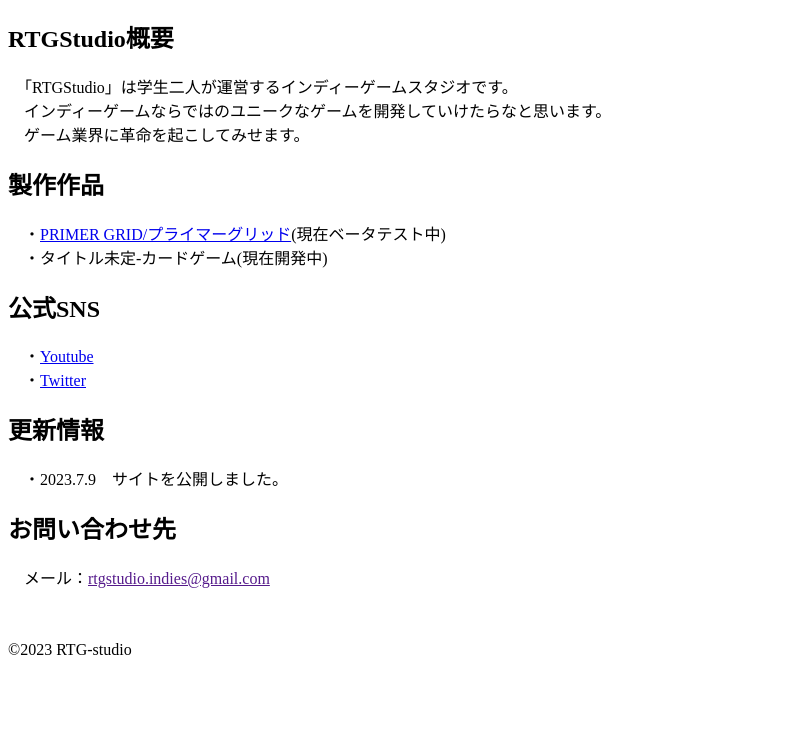
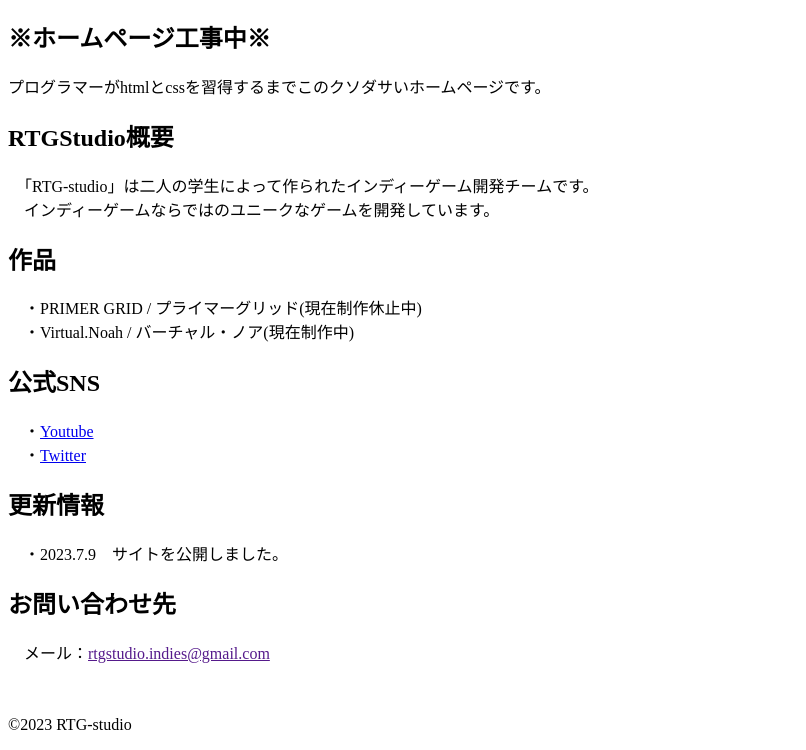
Before and after one commit to RTGstudio-indie/rtgstudio.github.io, a plain HTML site: page index.html in a window 1280 px wide. Shown: the part 70-820 px from the top of the page, without its empty margins (0-806 px from the left). Drawn offline with Linux system fonts and the light colour scheme.

Commit message:
Add files via upload

```diff
--- a/index.html
+++ b/index.html
@@ -8,22 +8,25 @@
       <div class="center">
       <center><h1>RTGStudio公式</h1></center>
       </div>
+      <h2>※ホームページ工事中※</h2>
+      <p>
+        プログラマーがhtmlとcssを習得するまでこのクソダサいホームページです。
+      </p>
       <h2>RTGStudio概要</h2>
       <p>
-        　「RTGStudio」は学生二人が運営するインディーゲームスタジオです。<br>
-        　インディーゲームならではのユニークなゲームを開発していけたらなと思います。<br>
-        　ゲーム業界に革命を起こしてみせます。
+        　「RTG-studio」は二人の学生によって作られたインディーゲーム開発チームです。<br>
+        　インディーゲームならではのユニークなゲームを開発しています。<br>
       </p>
-      <h2>製作作品</h2>
+      <h2>作品</h2>
       <p>
-        　・<a href="primergrid.html">PRIMER GRID/プライマーグリッド</a>(現在ベータテスト中)<br>
-        　・タイトル未定-カードゲーム(現在開発中)
+        　・PRIMER GRID / プライマーグリッド</a>(現在制作休止中)<br>
+        　・Virtual.Noah / バーチャル・ノア(現在制作中)
       </p>
 
       <h2>公式SNS</h2>
       <p>
         　・<a href="https://www.youtube.com/@SouKun.n">Youtube</a><br>
-        　・<a href="https://twitter.com/RTGStudio_indie">Twitter</a>
+        　・<a href="https://twitter.com/@RTGstduio_indie">Twitter</a>
       </p>
 
 
```
